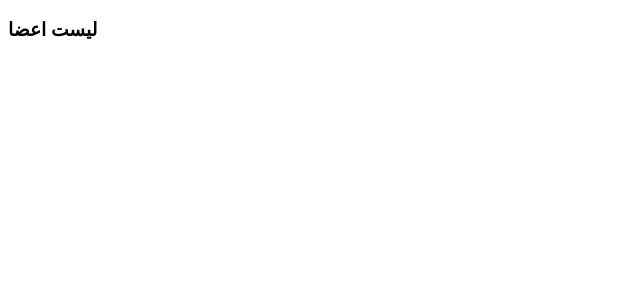
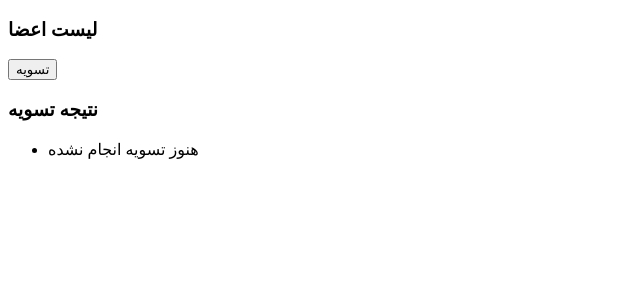
Before and after one commit to setayesh0882/cost-sharing, a React (Vite) app: page /Reckoning in a window 1280 px wide. Shown: the top 300 px of the page, without its empty margins (0-640 px from the left). Built offline with nearby package versions, Linux system fonts and the light colour scheme.

Commit message:
display resault

```diff
--- a/src/Reckoning.jsx
+++ b/src/Reckoning.jsx
@@ -2,14 +2,61 @@ import { useState, useEffect } from "react";
 
 export default function Reckoning() {
   const [members, setMembers] = useState([]);
+  const [expenses, setExpenses] = useState([]);
+  const [transactions, setTransactions] = useState([]);
 
   useEffect(() => {
     const storedMembers = localStorage.getItem("members");
     if (storedMembers) {
-      //تبدیل اعضا به آرایه
       setMembers(JSON.parse(storedMembers));
     }
+
+    const storedExpenses = localStorage.getItem("expense");
+    if (storedExpenses) {
+      setExpenses(JSON.parse(storedExpenses));
+    }
   }, []);
+
+  const handleReckoning = () => {
+    let totalExpense = expenses.reduce((sum, exp) => sum + Number(exp.total), 0);
+    let share = totalExpense / members.length;
+
+    let paid = {};
+    members.forEach((m) => (paid[m] = 0));
+
+    expenses.forEach((exp) => {
+      for (let [member, amount] of Object.entries(exp.details)) {
+        paid[member] += Number(amount);
+      }
+    });
+
+    let balances = members.map((m) => ({
+      name: m,
+      balance: paid[m] - share,
+    }));
+
+    let debtors = balances.filter((b) => b.balance < 0); // بدهکارها
+    let creditors = balances.filter((b) => b.balance > 0); // بستانکارها
+
+    let tx = [];
+
+    for (let d of debtors) {
+      for (let c of creditors) {
+        if (d.balance === 0) break;
+        if (c.balance === 0) continue;
+
+        let amount = Math.min(Math.abs(d.balance), c.balance);
+
+        if (amount > 0) {
+          tx.push(`${d.name} باید به ${c.name} ${amount} بدهد`);
+          d.balance += amount;
+          c.balance -= amount;
+        }
+      }
+    }
+
+    setTransactions(tx);
+  };
 
   return (
     <div>
@@ -19,6 +66,16 @@ export default function Reckoning() {
           <li key={index}>{member}</li>
         ))}
       </ul>
+
+      <button onClick={handleReckoning}>تسویه</button>
+
+      <h3>نتیجه تسویه</h3>
+      <ul>
+        {transactions.length === 0 && <li>هنوز تسویه انجام نشده</li>}
+        {transactions.map((t, i) => (
+          <li key={i}>{t}</li>
+        ))}
+      </ul>
     </div>
   );
 }
--- a/src/Summery.jsx
+++ b/src/Summery.jsx
@@ -37,7 +37,6 @@ export default function Summary() {
             <ul>
                 {members.map((member) => (
                     <li
-                        // key={member}
                         style={{ cursor: "pointer" }}
                         onClick={() => handleClickMember(member)}
                     >
```
